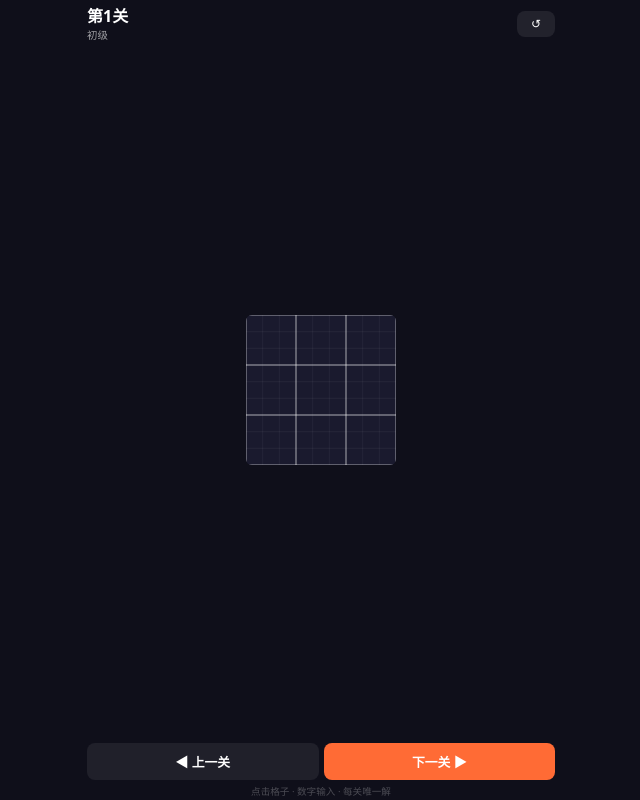
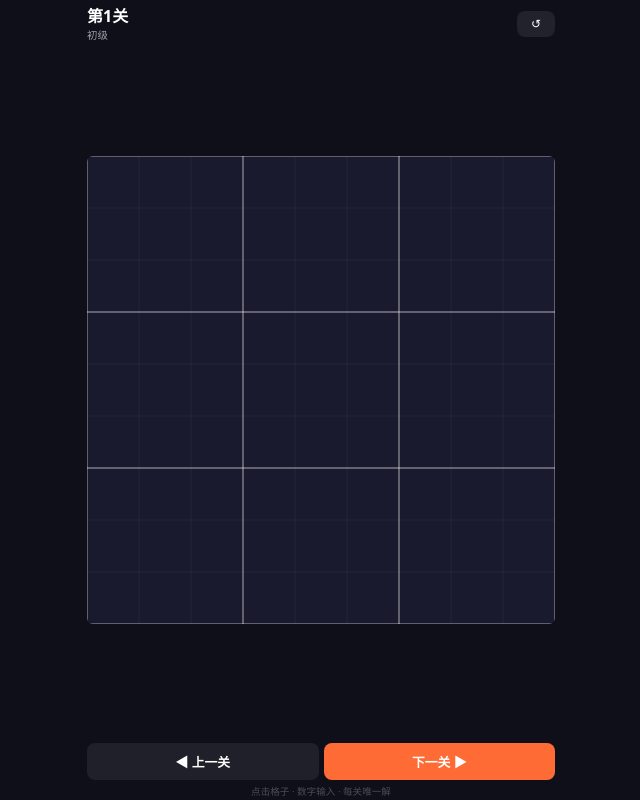
Before and after one commit to github-xiajiarui/sudoku-100, a plain HTML site: page index.html in a window 1280 px wide. Shown: the whole page, without its empty margins (319-959 px from the left). Drawn offline with Linux system fonts and the light colour scheme.

Commit message:
🐛 Fix: canvas sizing via parentElement + absolute centering

```diff
--- a/index.html
+++ b/index.html
@@ -14,8 +14,8 @@ html,body{width:100%;height:100%;overflow:hidden;background:#0f0f1a;font-family:
 #inf .lb{opacity:.6;font-size:.65rem}
 #inf .er{color:#ff6b6b;font-size:.65rem;margin-left:6px}
 #rst{background:rgba(255,255,255,.08);border:none;color:#fff;padding:6px 14px;border-radius:8px;font-size:.75rem}
-#bd{flex:1;display:flex;justify-content:center;align-items:center;min-height:0;position:relative}
-#c{display:block;max-width:100%;max-height:100%;border-radius:6px;touch-action:none;cursor:pointer;background:#1a1a2e}
+#bd{flex:1;display:flex;justify-content:center;align-items:center;min-height:0;position:relative;overflow:hidden}
+#c{display:block;border-radius:6px;touch-action:none;cursor:pointer;background:#1a1a2e;position:absolute;left:50%;top:50%}
 #np{flex-shrink:0;display:grid;grid-template-columns:repeat(5,1fr);gap:4px;padding:4px 0}
 #np button{aspect-ratio:1.6;border:none;border-radius:8px;font-size:1.1rem;font-weight:700;color:#fff;background:rgba(255,255,255,.1);touch-action:manipulation}
 #np .er{background:rgba(255,107,107,.15);color:#ff6b6b}
@@ -52,12 +52,15 @@ var ov=document.getElementById("ov"),wt=document.getElementById("wt"),ws=documen
 var cur=0,bd=[],gv=[],nt=[],sel=null,err=0,nm=0,sz;
 
 function rs(){
- var r=c.getBoundingClientRect();
- var size=Math.min(r.width,r.height);
+ var p=c.parentElement;
+ var pw=p.clientWidth||p.offsetWidth||300;
+ var ph=p.clientHeight||p.offsetHeight||300;
+ var size=Math.min(pw,ph);
  sz=Math.round(size);
  var d=devicePixelRatio||1;
  c.width=sz*d;c.height=sz*d;x.setTransform(d,0,0,d,0,0);
  c.style.width=sz+"px";c.style.height=sz+"px";
+ c.style.marginLeft=(-sz/2)+"px";c.style.marginTop=(-sz/2)+"px";
  dw();
 }
 rs();window.addEventListener("resize",rs);
@@ -91,7 +94,7 @@ function dw(){
  for(var r=0;r<N;r++)for(var c=0;c<N;c++){
   var v=bd[r][c],px=c*c2+c2/2,py=r*c2+c2/2;
   if(v>0){
-   if(gv[r][c]!==0){x.fillStyle="#ddd";x.font="bold "+(c2*.5)+"px system-ui"}else{x.fillStyle="#64b4ff";x.font=(c2*.5)+"px system-ui"}
+   if(gv[r][c]!==0){x.fillStyle="#ddd";x.font="bold "+(c2*.42)+"px system-ui"}else{x.fillStyle="#64b4ff";x.font=(c2*.42)+"px system-ui"}
    x.fillText(v,px,py+1);
   }else if(nt[r][c].length>0){
    var fs=c2*.2;x.fillStyle="rgba(255,255,255,.35)";x.font=fs+"px system-ui";
```
